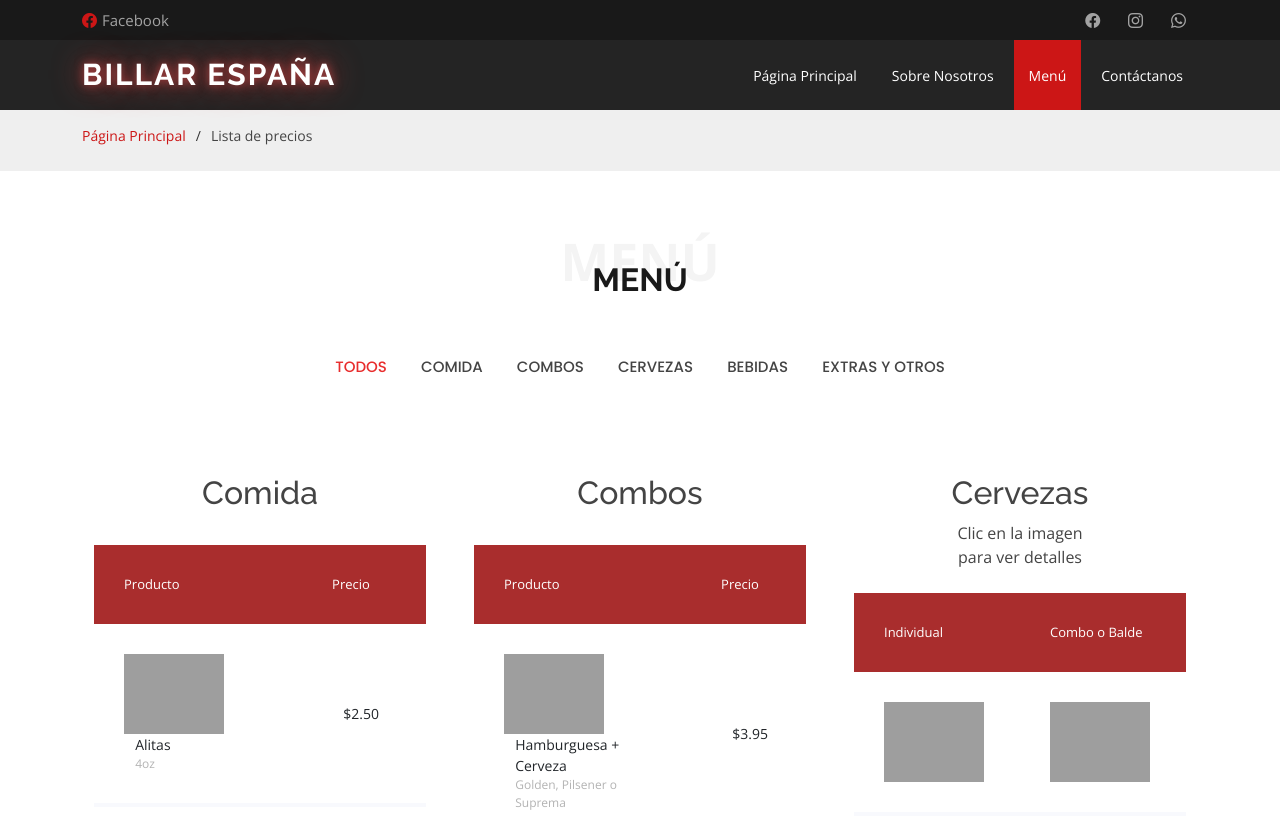
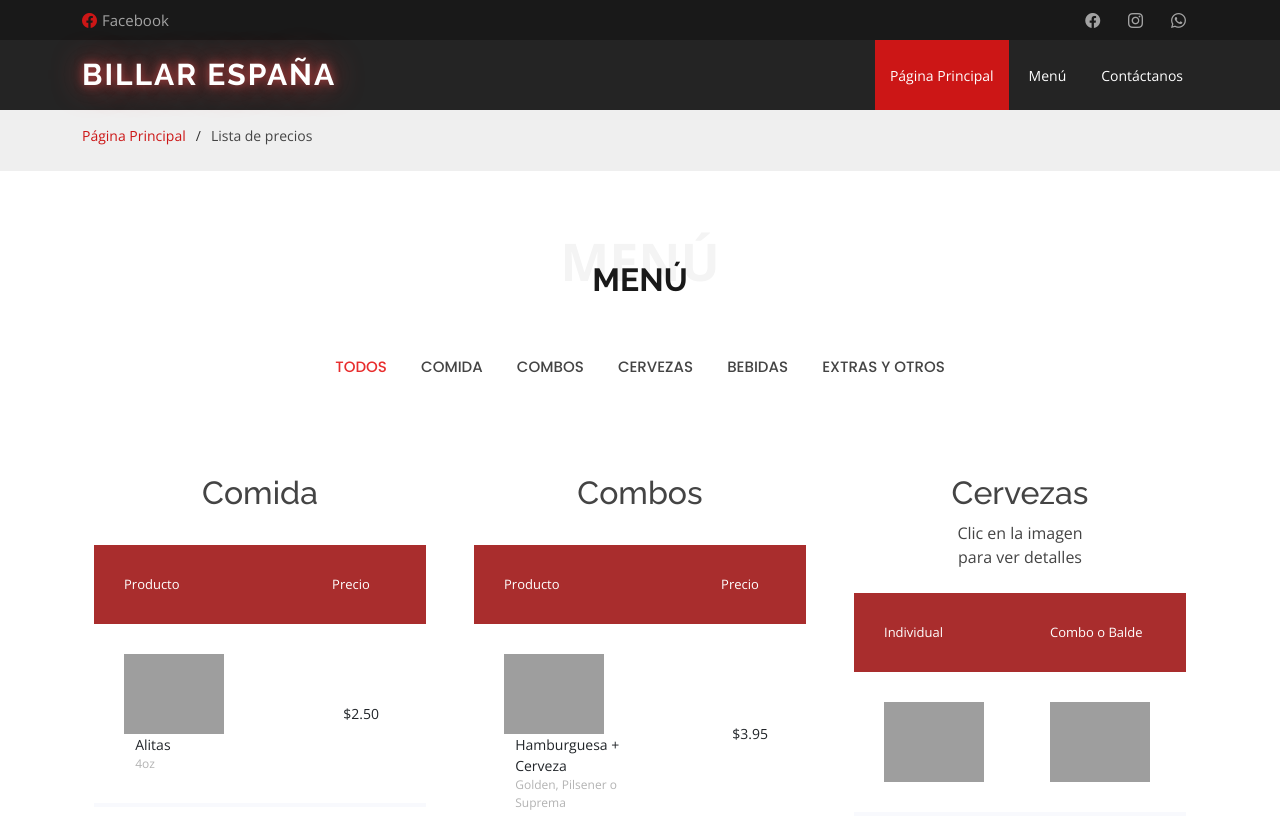
Before and after one commit to JonathanC1010/Web-BillarEspana.com, a plain HTML site: page menu.html in a window 1280 px wide. Shown: the top 817 px of the page. Drawn offline with nearby package versions, Linux system fonts and the light colour scheme; grey boxes are pictures that could not be loaded.

Commit message:
update links

```diff
--- a/menu.html
+++ b/menu.html
@@ -66,10 +66,9 @@
 
       <nav id="navbar" class="navbar">
         <ul>
-          <li><a class="nav-link" href="billarespaña.com">Página Principal</a></li>
-          <li><a class="nav-link" href="#about">Sobre Nosotros</a></li>
-          <li><a class="nav-link active" href="billarespaña.com/menu">Menú</a></li>
-          <li><a class="nav-link" href="billarespaña.com/contacto">Contáctanos</a></li>
+          <li><a class="nav-link scrollto active" href="index.html">Página Principal</a></li>
+          <li><a class="nav-link scrollto " href="menu.html">Menú</a></li>
+          <li><a class="nav-link scrollto" href="contact.html">Contáctanos</a></li>
         </ul>
         <i class="bi bi-list mobile-nav-toggle"></i>
       </nav><!-- .navbar -->
```
Also changed, not shown: contact.html (+3 -4 lines), index.html (+3 -4 lines).
